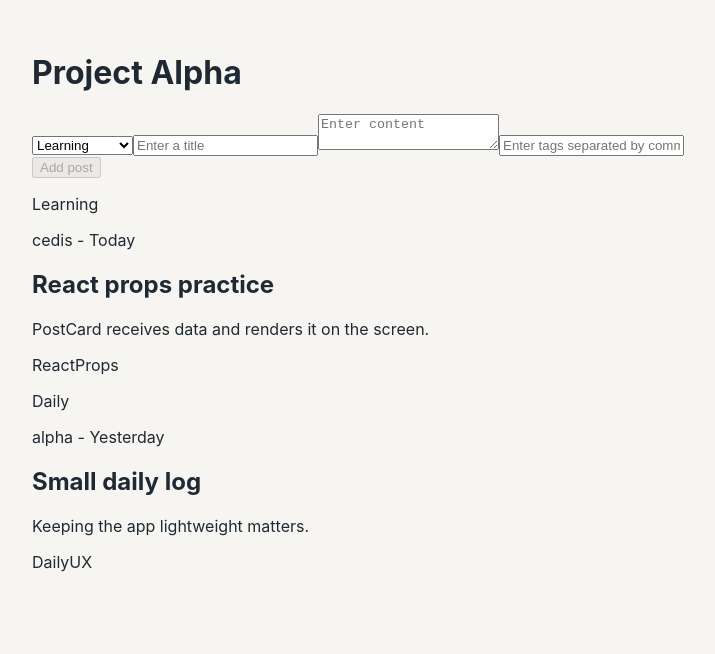
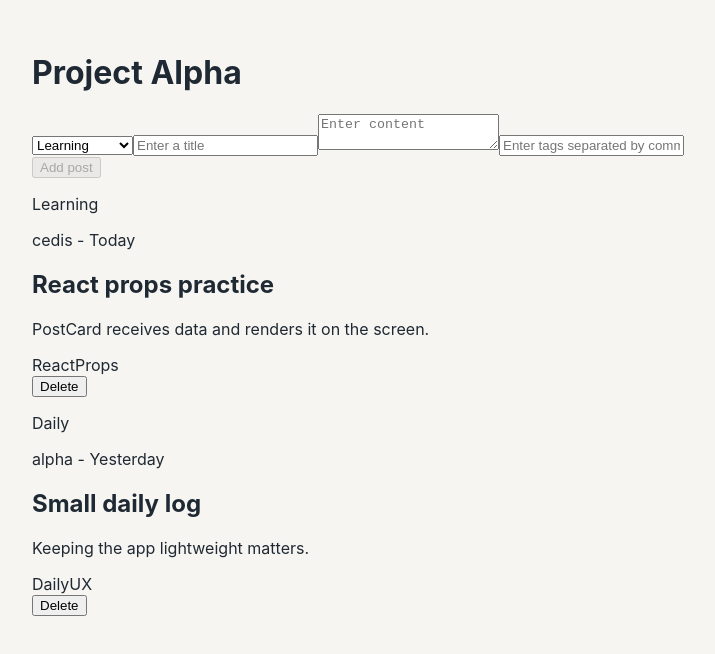
Before and after one commit to Jungle-12-303/week15-16_team03_ai_board_lab, a React (Vite) app in the folder frontend/project-alpha/: page / in a window 1280 px wide. Shown: the top 654 px of the page, without its empty margins (264-979 px from the left). Built offline with nearby package versions, Linux system fonts and the light colour scheme.

Commit message:
feat: 게시글 삭제 기능 추가

```diff
--- a/frontend/project-alpha/src/App.jsx
+++ b/frontend/project-alpha/src/App.jsx
@@ -60,6 +60,10 @@ export default function App() {
     setTagInput('');
   }
 
+  function deletePost(postId) {
+    setPosts(posts.filter((post) => post.id !== postId));
+  }
+
   return (
     <main>
       <h1>Project Alpha</h1>
@@ -78,7 +82,7 @@ export default function App() {
         onSubmit={handleSubmit}
       />
 
-      <PostList posts={posts} />
+      <PostList posts={posts} onDeletePost={deletePost} />
     </main>
   );
 }
--- a/frontend/project-alpha/src/components/PostCard.jsx
+++ b/frontend/project-alpha/src/components/PostCard.jsx
@@ -1,4 +1,12 @@
-export default function PostCard({ author, createdAt, title, content, tags, category }) {
+export default function PostCard({
+  author,
+  createdAt,
+  title,
+  content,
+  tags,
+  category,
+  onDelete,
+}) {
   return (
     <article>
       <p>{category}</p>
@@ -13,6 +21,10 @@ export default function PostCard({ author, createdAt, title, content, tags, cate
           <span key={tag}>{tag}</span>
         ))}
       </div>
+
+      <button type="button" onClick={onDelete}>
+        Delete
+      </button>
     </article>
   );
 }
--- a/frontend/project-alpha/src/components/PostList.jsx
+++ b/frontend/project-alpha/src/components/PostList.jsx
@@ -1,6 +1,6 @@
 import PostCard from './PostCard';
 
-export default function PostList({ posts }) {
+export default function PostList({ posts, onDeletePost }) {
   if (posts.length === 0) {
     return <p>No posts yet.</p>;
   }
@@ -16,6 +16,7 @@ export default function PostList({ posts }) {
           content={post.content}
           tags={post.tags}
           category={post.category}
+          onDelete={() => onDeletePost(post.id)}
         />
       ))}
     </>
```
